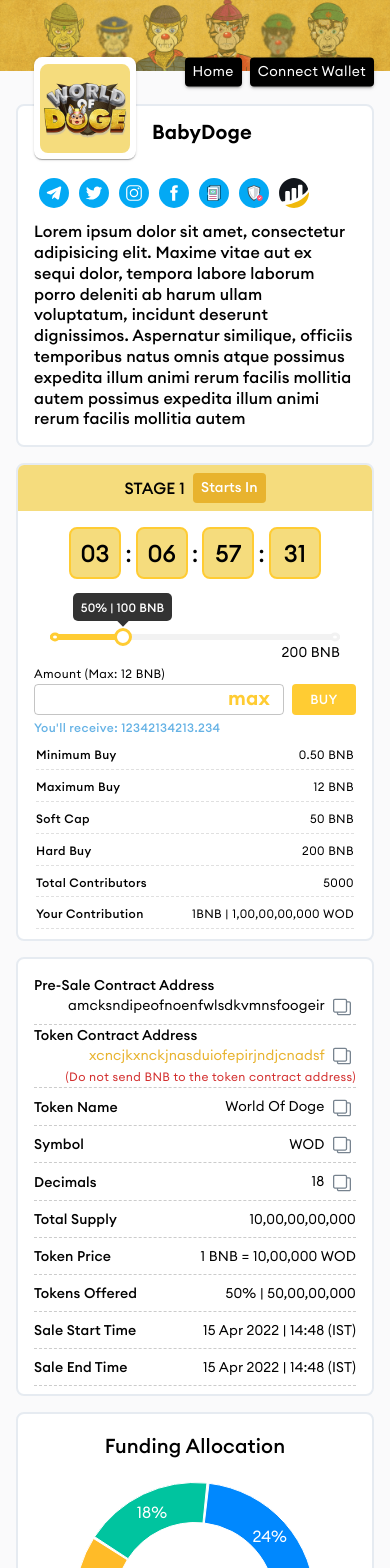
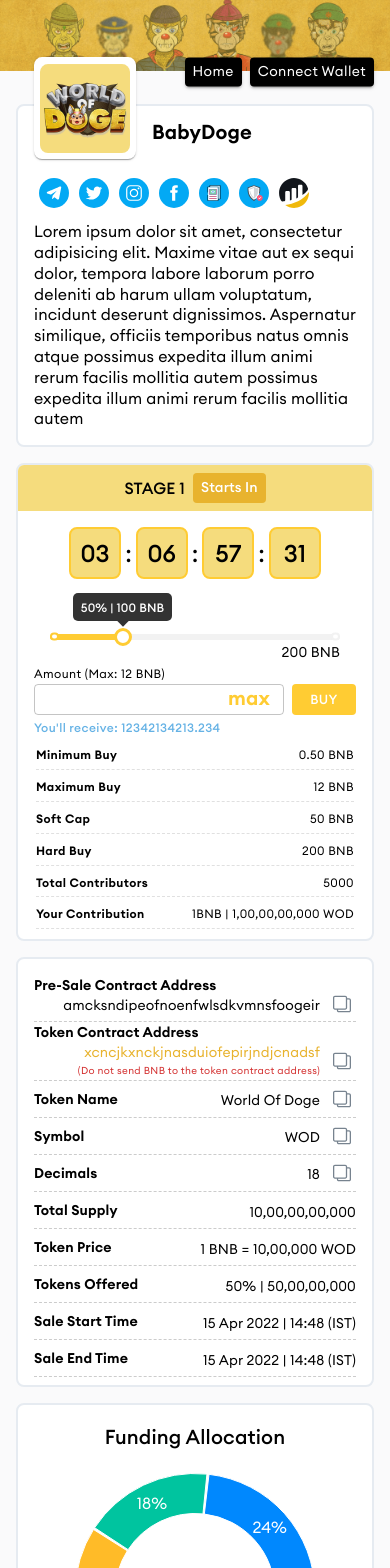
Before and after one commit to FSYED7X/ico, a React (Create React App) app: page / in a window 390 px wide. Shown: the top 1568 px of the page. Built offline with nearby package versions, Linux system fonts and the light colour scheme.

Commit message:
minor changes

```diff
--- a/src/components/BannerSection/index.jsx
+++ b/src/components/BannerSection/index.jsx
@@ -34,7 +34,7 @@
         <img src="/assets/banner.png" alt="" height={"100%"} width="100%" />
       </Box>
 
-      <Hidden smUp>
+      <Hidden mdUp>
         <Stack
           direction="row"
           spacing={1}
@@ -83,7 +83,7 @@
               </Paper>
             </Grid>
 
-            <Hidden smUp>
+            <Hidden mdUp>
               <Grid item xs={8} sx={{ display: "flex", alignItems: "center" }}>
                 <Typography
                   variant={isSmall ? "h6" : "h4"}
@@ -180,7 +180,7 @@
 
               <Typography
                 variant={isSmall ? "body1" : "h6"}
-                fontWeight={500}
+                fontWeight={400}
                 lineHeight={1.3}
               >
                 Lorem ipsum dolor sit amet, consectetur adipisicing elit. Maxime
--- a/src/components/Copy/index.jsx
+++ b/src/components/Copy/index.jsx
@@ -1,13 +1,15 @@
-import { IconButton, Tooltip } from "@mui/material";
-import React, { useState } from "react";
+import { IconButton, Snackbar, Tooltip } from "@mui/material";
+import React, { Fragment, useState } from "react";
 import { CopyToClipboard } from "react-copy-to-clipboard";
 import { CopiedIcon, CopyIcon } from "../../assets/Icons";
 import { useAppContext } from "./../../hooks/index";
+import colors from "./../../colors";
 
 export default function Copy({ value, title }) {
   const [copied, setCopied] = useState(false);
   const { isSmall } = useAppContext();
   return (
+    <Fragment>
       <CopyToClipboard text={value} onCopy={() => setCopied(true)}>
         <Tooltip
           title={copied ? "Copied" : `Copy ${title}`}
@@ -18,12 +20,6 @@
           <IconButton
             size="small"
             sx={{ py: 0 }}
-          onBlur={(event) =>
-            isSmall &&
-            setTimeout(() => {
-              setCopied(false);
-            }, 1000)
-          }
             onMouseLeave={(event) =>
               !isSmall &&
               setTimeout(() => {
@@ -39,5 +35,16 @@
           </IconButton>
         </Tooltip>
       </CopyToClipboard>
+      {isSmall && (
+        <Snackbar
+          open={copied}
+          autoHideDuration={1000}
+          onClose={() => setCopied(false)}
+          message={`${title} Copied Successfully`}
+          anchorOrigin={{ vertical: "bottom", horizontal: "center" }}
+          sx={{ width: "fit-content", p: 0, m: "auto" }}
+        />
+      )}
+    </Fragment>
   );
 }
--- a/src/components/CountdownSection/InfoTable/index.jsx
+++ b/src/components/CountdownSection/InfoTable/index.jsx
@@ -36,7 +36,7 @@
             <tbody key={`info-section-countdown-${index}`}>
               <tr>
                 <TableCell>
-                  <Typography variant="caption" fontWeight={500}>{left}</Typography>
+                  <Typography variant="caption" fontWeight={'bold'}>{left}</Typography>
                 </TableCell>
                 <TableCell align="right">
                   <Typography variant="caption" fontWeight={400}>{right}</Typography>
--- a/src/components/CountdownSection/YellowSlider/styled.jsx
+++ b/src/components/CountdownSection/YellowSlider/styled.jsx
@@ -1,6 +1,18 @@
 import { Slider } from "@mui/material";
 import { styled } from "@mui/system";
 import colors from "./../../../colors";
+
+const smallCircleStyles = {
+  position: "absolute",
+  content: "''",
+  height: ".3rem",
+  width: ".3rem",
+  background: "white",
+  top: "50%",
+  transform: "translateY(-50%)",
+  borderRadius: "100%",
+  border: `2px solid`,
+};
 
 export const StyledSlider = styled(Slider)(({ theme }) => ({
   color: colors.yellow.v2,
@@ -9,16 +21,9 @@
   "& .MuiSlider-track": {
     border: "none",
     "&:after": {
-      position: "absolute",
-      content: "''",
-      height: ".2rem",
-      width: ".25rem",
-      background: "white",
-      top: "50%",
-      transform: "translateY(-50%)",
       left: 0,
-      borderRadius: "100%",
-      border: `3px solid ${colors.yellow.v2}`,
+      ...smallCircleStyles,
+      borderColor: colors.yellow.v2,
     },
   },
   "& .MuiSlider-thumb": {
@@ -50,16 +55,9 @@
     backgroundColor: colors.white.v2,
 
     "&:after": {
-      position: "absolute",
-      content: "''",
-      height: ".2rem",
-      width: ".25rem",
-      background: "white",
-      top: "50%",
-      transform: "translateY(-50%)",
       right: 0,
-      borderRadius: "100%",
-      border: `3px solid ${colors.white.v2}`,
+      ...smallCircleStyles,
+      borderColor: colors.white.v2,
     },
   },
 }));
--- a/src/components/InfoSection/index.jsx
+++ b/src/components/InfoSection/index.jsx
@@ -1,4 +1,4 @@
-import { Grid, Typography } from "@mui/material";
+import { Grid, Stack, Typography } from "@mui/material";
 import React from "react";
 import colors from "../../colors";
 import { StyledPaper } from "../../styled";
@@ -69,23 +69,33 @@
               }}
             >
               <Grid item>
-                <Typography variant="body2" fontWeight={500}>
+                <Typography variant="body2" fontWeight={"bold"}>
                   {left}
                 </Typography>
               </Grid>
               <Grid item sx={{ ml: "auto" }}>
+                <Stack direction='row' spacing={1}>
+                  <section>
                     <Typography
                       variant="body2"
                       color={color}
                       className="textPrimary"
                       fontWeight={400}
                       align="right"
+                      mb={-.5}
                     >
-                  {right} {copy && <Copy value={right} title={left} />}
+                      {right}
                     </Typography>
-                <Typography variant="caption" color="error.main">
+                    <Typography
+                      variant="caption"
+                      color="error.main"
+                      fontSize={"10px"}
+                    >
                       {helper}
                     </Typography>
+                  </section>
+                  {copy && <Copy value={right} title={left} />}
+                </Stack>
               </Grid>
             </Grid>
           );
--- a/src/components/ThePieChart/index.jsx
+++ b/src/components/ThePieChart/index.jsx
@@ -50,7 +50,6 @@
 
 const renderLegend = (props) => {
   const { payload } = props;
-  console.log(payload);
   return (
     <ul
       style={{
--- a/src/contexts/index.jsx
+++ b/src/contexts/index.jsx
@@ -11,7 +11,7 @@
   const ismd = useMediaQuery(theme.breakpoints.only("md"));
   const issm = useMediaQuery(theme.breakpoints.only("sm"));
   const isxs = useMediaQuery(theme.breakpoints.only("xs"));
-  const isSmall = useMediaQuery(theme.breakpoints.down("sm"));
+  const isSmall = useMediaQuery(theme.breakpoints.down("md"));
 
   const contextValue = {
     islg,
--- a/src/index.scss
+++ b/src/index.scss
@@ -62,3 +62,12 @@
   display: flex;
   flex-direction: column;
 }
+
+.MuiTooltip-tooltip {
+  background-color: #000 !important;
+  & .MuiTooltip-arrow {
+    &:before {
+      background-color: #000 !important;
+    }
+  }
+}
```
Lines whose indentation alone changed are shown as unchanged.
